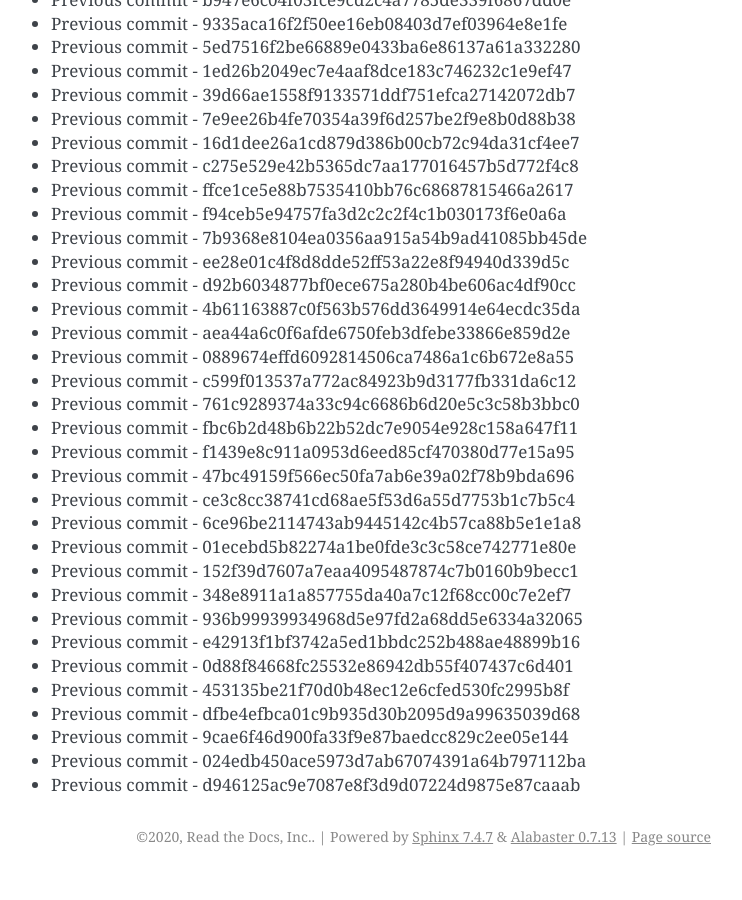
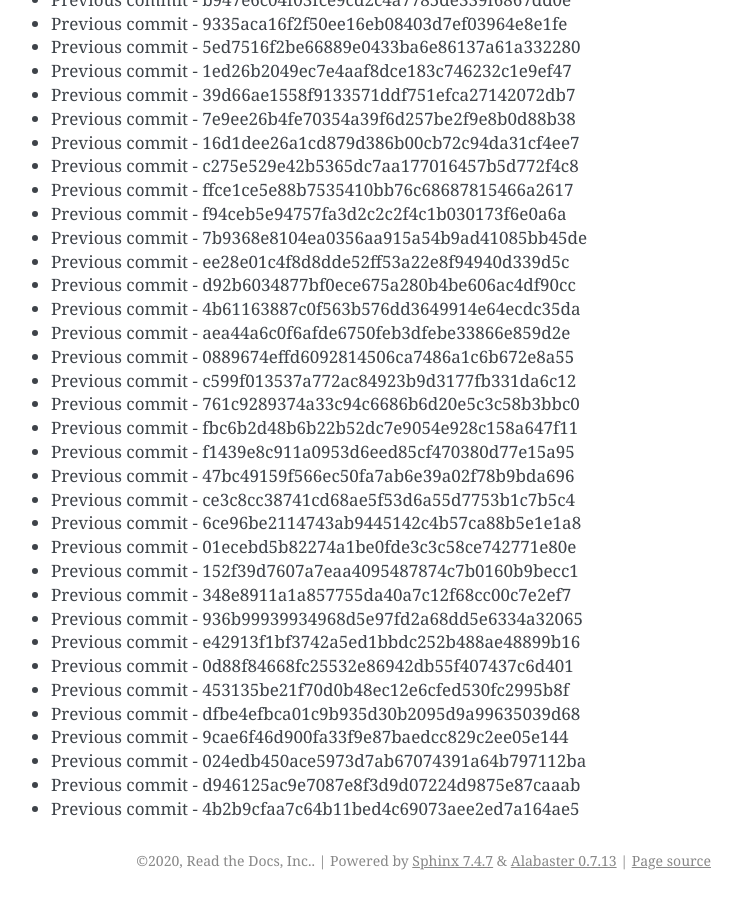
Before and after one commit to readthedocs/rtd-git-stresstest, a Sphinx documentation site: the page built from docs/updates.rst, in a window 1280 px wide and 900 px high, scrolled down 13982 px. Shown: the whole window, without its empty margins (399-1141 px from the left). Built offline with Sphinx 7.4.7, drawn with Linux system fonts in a browser that asks for light colours; before the commit the page ends 14858 px from its top, so only the background shows below that.

Commit message:
Generating commit from previous: 4b2b9cfaa7c64b11bed4c69073aee2ed7a164ae5

```diff
--- a/docs/updates.rst
+++ b/docs/updates.rst
@@ -619,3 +619,4 @@ It can be tested for any performance characteristics.
 * Previous commit - 9cae6f46d900fa33f9e87baedcc829c2ee05e144
 * Previous commit - 024edb450ace5973d7ab67074391a64b797112ba
 * Previous commit - d946125ac9e7087e8f3d9d07224d9875e87caaab
+* Previous commit - 4b2b9cfaa7c64b11bed4c69073aee2ed7a164ae5
```
